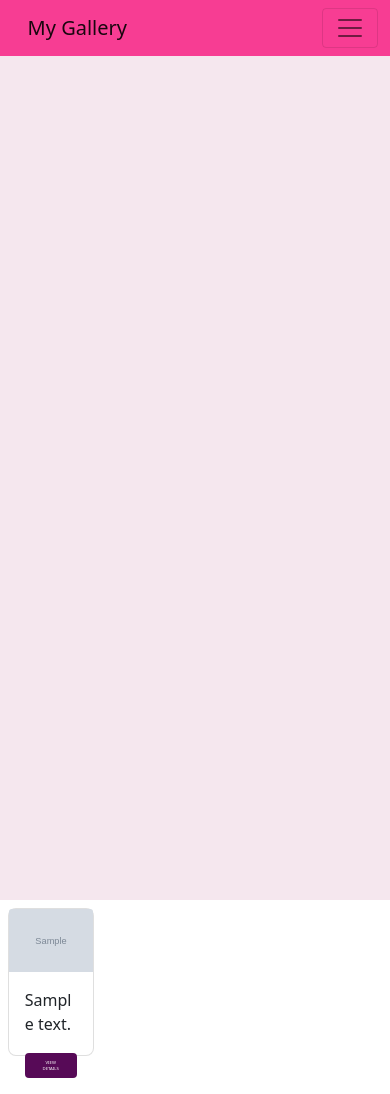
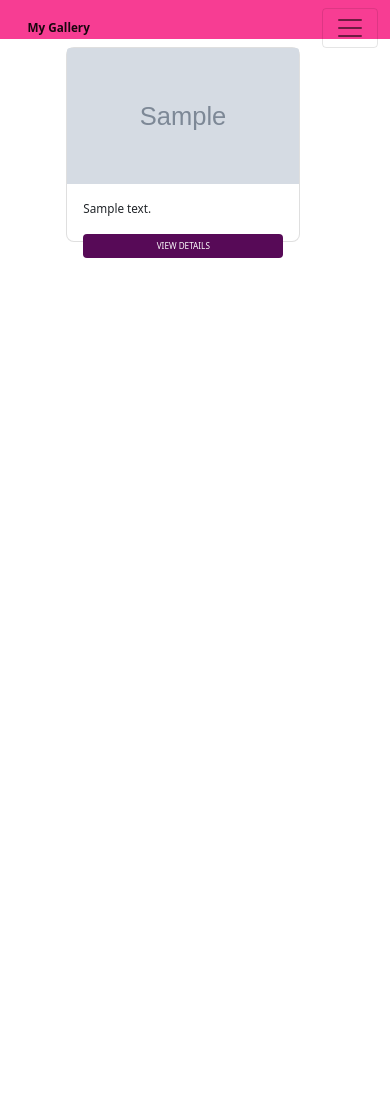
Before and after one commit to victoriamwangi/MyGallery, a Django app: page / in a window 390 px wide; the page is wider, and only the part inside the window is pictured. After the commit the page ends 258 px from the top of that part, so only its background shows below. Run offline with Django 4.2, Linux system fonts and the light colour scheme; tables that the repository leaves empty hold one stand-in row (values such as "Sample post"); grey boxes marked "Sample" are stand-in pictures; some libraries are stand-ins or nearby versions.

Commit message:
st: add media queries

```diff
--- a/gallery/templates/index.html
+++ b/gallery/templates/index.html
@@ -9,7 +9,7 @@
 
     <div class="row">
       <div class="col-lg-2 dash"></div>
-      <div class="col-lg-10 posts">
+      <div class="col-lg-10 col-md-4 col-sm-12 posts">
         {%for image in images%}
 
         <div class="card" id="post">
--- a/static/css/style.css
+++ b/static/css/style.css
@@ -104,3 +104,53 @@
 #postcat {
     width: 30vw !important;
 }
+
+@media (min-width: 375px) and (max-width: 912px) {
+    .dash {
+        display: none;
+    }
+}
+
+@media (min-width: 375px) and (max-width: 912px) {
+    .dash {
+        display: none;
+    }
+    .posts {
+        display: flex;
+        flex-direction: column;
+        margin-left: 15vw;
+    }
+    .posts #post {
+        width: 60vw;
+        height: 50vw;
+    }
+    #post img,
+    .myImg {
+        height: 35vw !important;
+        width: 100%;
+    }
+    .myImg {
+        height: 10vw !important;
+    }
+    .navbar {
+        height: 10vw;
+    }
+    .navbar-brand {
+        font-size: 3vw;
+        font-weight: 900;
+    }
+    .navbar .btn-outline-success {
+        width: 12vw !important;
+    }
+    .nav-item {
+        font-size: 3vw;
+    }
+    .card {
+        font-size: 3vw;
+    }
+    .card .btn {
+        width: 100%;
+        font-size: 2.1vw !important;
+        margin-bottom: 3vw;
+    }
+}
```
